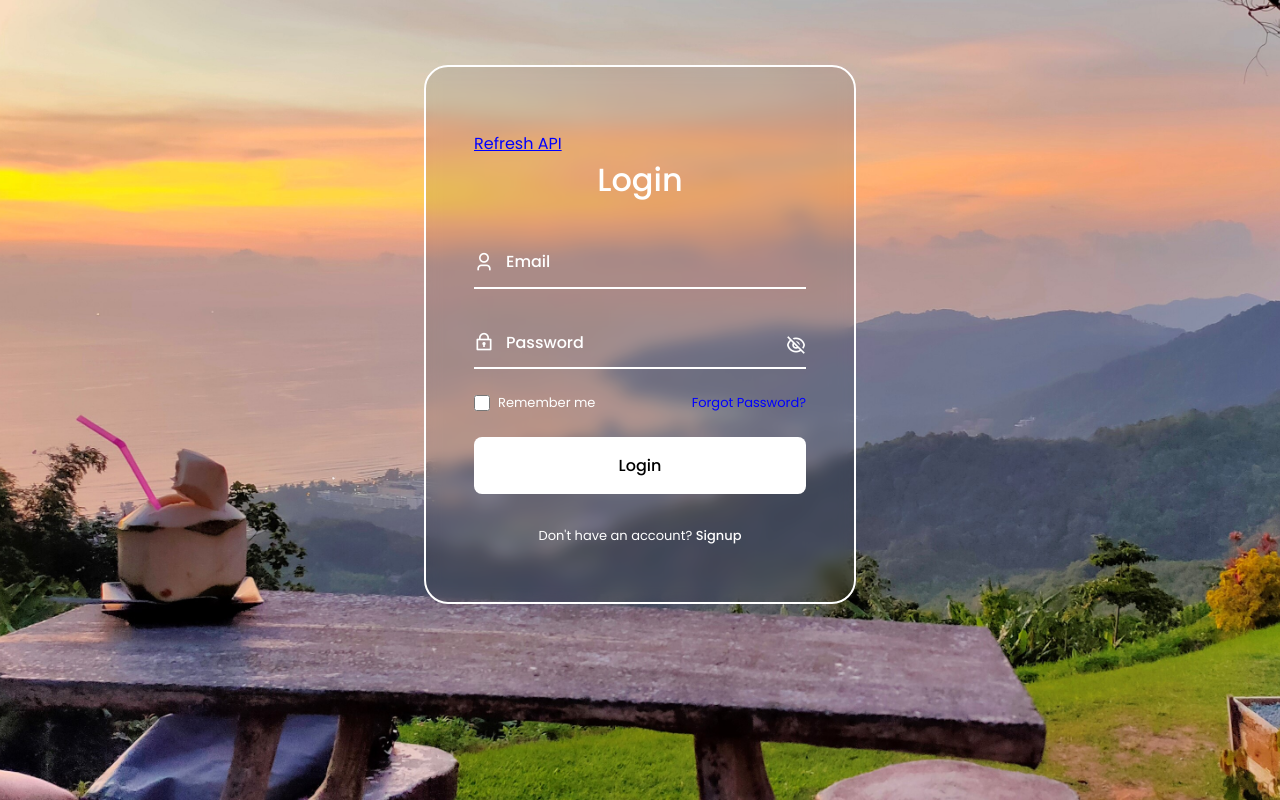
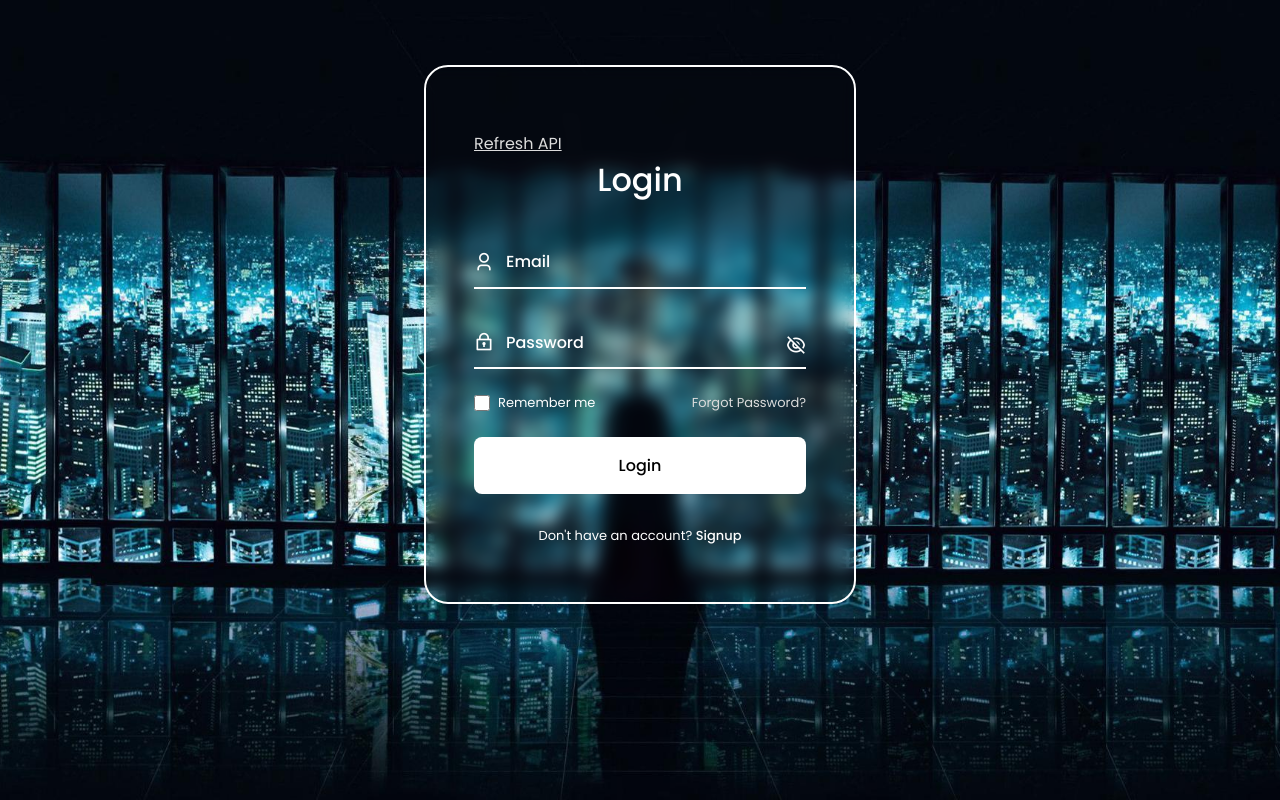
Before and after one commit to yashrajsharma23/ChatSupport, a website: page index.html in a window 1280 px wide. Drawn offline with nearby package versions, Linux system fonts and the light colour scheme.

Commit message:
UI Fixes

```diff
--- a/assets/css/styles.css
+++ b/assets/css/styles.css
@@ -19,6 +19,7 @@
 /*=============== BASE ===============*/
 * {
   box-sizing: border-box;
+  /* height: 100%; */
   padding: 0;
   margin: 0;
 }
@@ -32,6 +33,10 @@ button {
 
 body {
   color: var(--white-color);
+  height: 100%;
+  width: 100%;
+  background-color: black;
+  /* background-image: url('../img/batman.jpg'); */
 }
 
 input,
@@ -45,16 +50,16 @@ button {
 } */
 
 a:link{
-  color: blue;
+  color: gainsboro;
   text-decoration: none;
 }
 a:visited {
-  color: blue;
+  color: gainsboro;
   background-color: transparent;
   text-decoration: none;
 }
 a:active {
-  color: yellow;
+  color: blueviolet;
   background-color: transparent;
 }
 
@@ -168,6 +173,7 @@ img {
   font-weight: var(--font-medium);
   cursor: pointer;
   margin-bottom: 2rem;
+  color: black;
 }
 .login__register {
   text-align: center;
--- a/index.html
+++ b/index.html
@@ -14,7 +14,7 @@
    </head>
    <body>
       <div class="login">
-         <img src="assets/img/Phuket.jpg" alt="login image" class="login__img">
+         <img src="assets/img/batman.jpg" alt="login image" class="login__img">
 
          <form action="" class="login__form">
            <a href="#0" id="api_refresh" ><u>Refresh API</u></a>
```
Also changed, not shown: dashboard.html (+1 -1 lines), signup.html (+2 -2 lines), assets/img/Phuket.jpg (deleted), assets/img/batman.jpg (added), preview.png.
